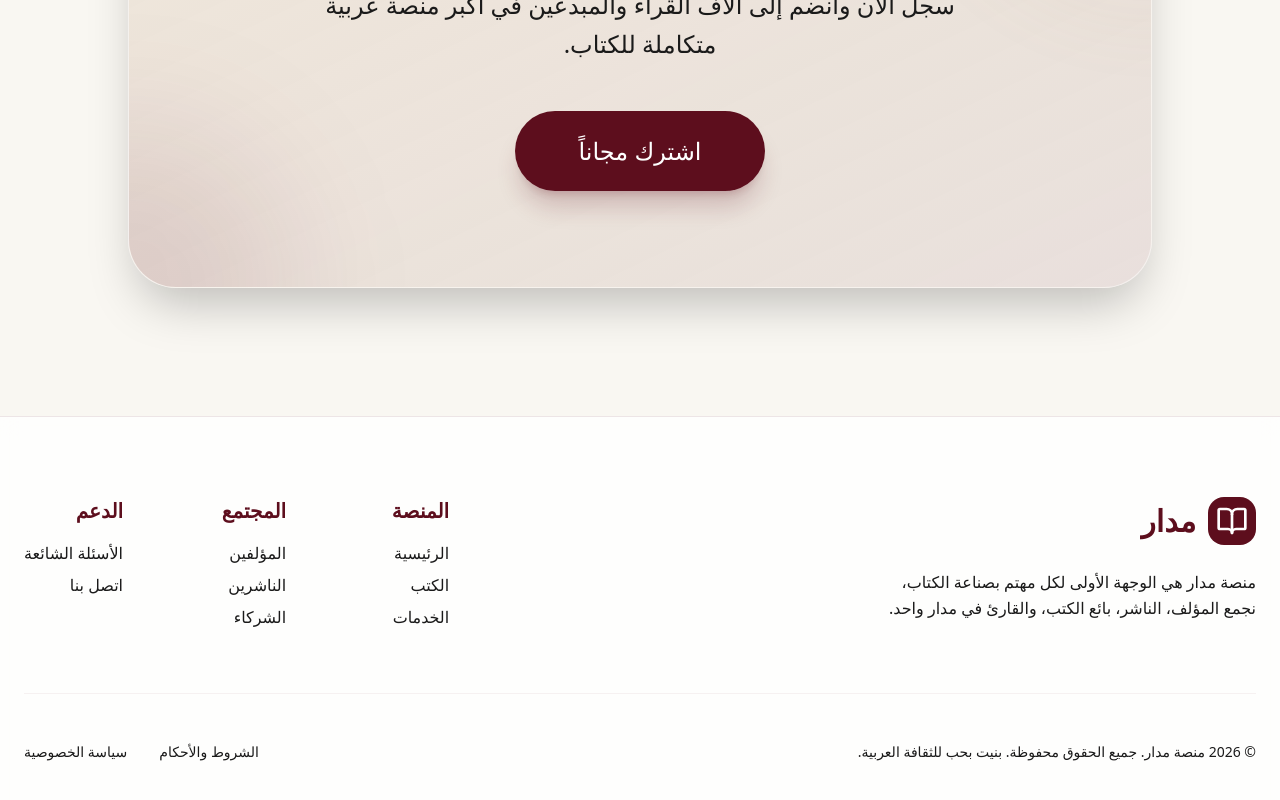
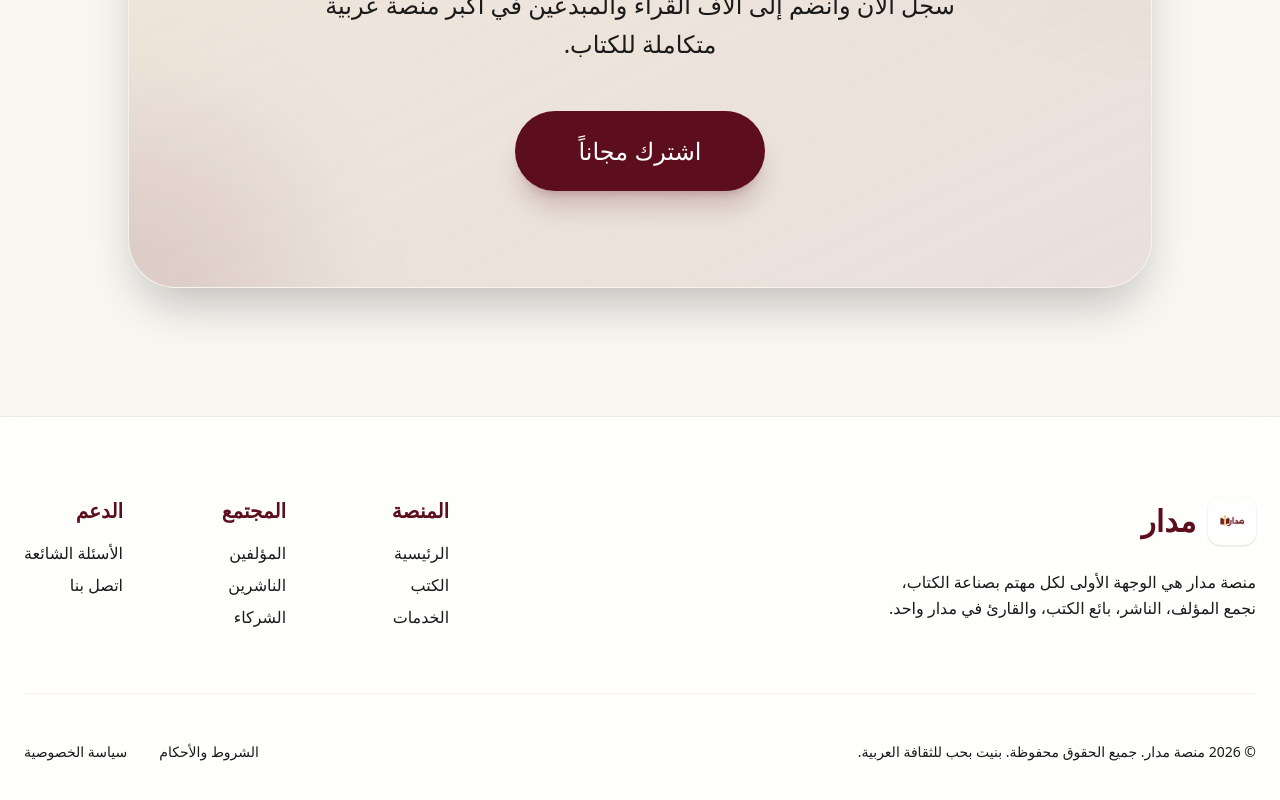
Before and after one commit to 670q/mdar, a Next.js app: page / in a window 1280 px wide. Shown: the part 3429-4229 px from the top of the page. Built offline with nearby package versions, Linux system fonts and the light colour scheme; no server answers.

Commit message:
Fix all prerendering errors and finalize branding with new logo

```diff
--- a/src/app/cart/page.tsx
+++ b/src/app/cart/page.tsx
@@ -1,4 +1,6 @@
 'use client'
+
+export const dynamic = 'force-dynamic'
 
 import Navbar from '@/components/shared/Navbar'
 import { Button, Card, Input } from '@/components/ui/core'
--- a/src/app/checkout/page.tsx
+++ b/src/app/checkout/page.tsx
@@ -1,4 +1,6 @@
 'use client'
+
+export const dynamic = 'force-dynamic'
 
 import Navbar from '@/components/shared/Navbar'
 import { Button, Card, Input } from '@/components/ui/core'
--- a/src/app/dashboard/page.tsx
+++ b/src/app/dashboard/page.tsx
@@ -1,4 +1,6 @@
 'use client'
+
+export const dynamic = 'force-dynamic'
 
 import DashboardLayout from '@/components/shared/DashboardLayout'
 import { motion } from 'framer-motion'
--- a/src/app/library/page.tsx
+++ b/src/app/library/page.tsx
@@ -1,4 +1,6 @@
 'use client'
+
+export const dynamic = 'force-dynamic'
 
 import Navbar from '@/components/shared/Navbar'
 import { Card } from '@/components/ui/core'
--- a/src/app/orders/page.tsx
+++ b/src/app/orders/page.tsx
@@ -1,4 +1,6 @@
 'use client'
+
+export const dynamic = 'force-dynamic'
 
 import Navbar from '@/components/shared/Navbar'
 import { Card, Input } from '@/components/ui/core'
--- a/src/app/page.tsx
+++ b/src/app/page.tsx
@@ -1,4 +1,6 @@
 'use client'
+
+export const dynamic = 'force-dynamic'
 
 import { motion } from 'framer-motion'
 import { Button, Card } from '@/components/ui/core'
@@ -289,8 +291,8 @@
           <div className="flex flex-col md:flex-row justify-between items-start gap-12 mb-16">
             <div className="space-y-6 max-w-sm">
               <div className="flex items-center gap-3">
-                <div className="w-12 h-12 bg-primary rounded-2xl flex items-center justify-center">
-                  <BookOpen className="w-8 h-8 text-white" />
+                <div className="w-12 h-12 flex items-center justify-center">
+                  <img src="/logo.jpg" alt="Logo" className="w-full h-full object-contain rounded-xl shadow-sm" />
                 </div>
                 <span className="text-3xl font-bold text-primary">مدار</span>
               </div>
```
